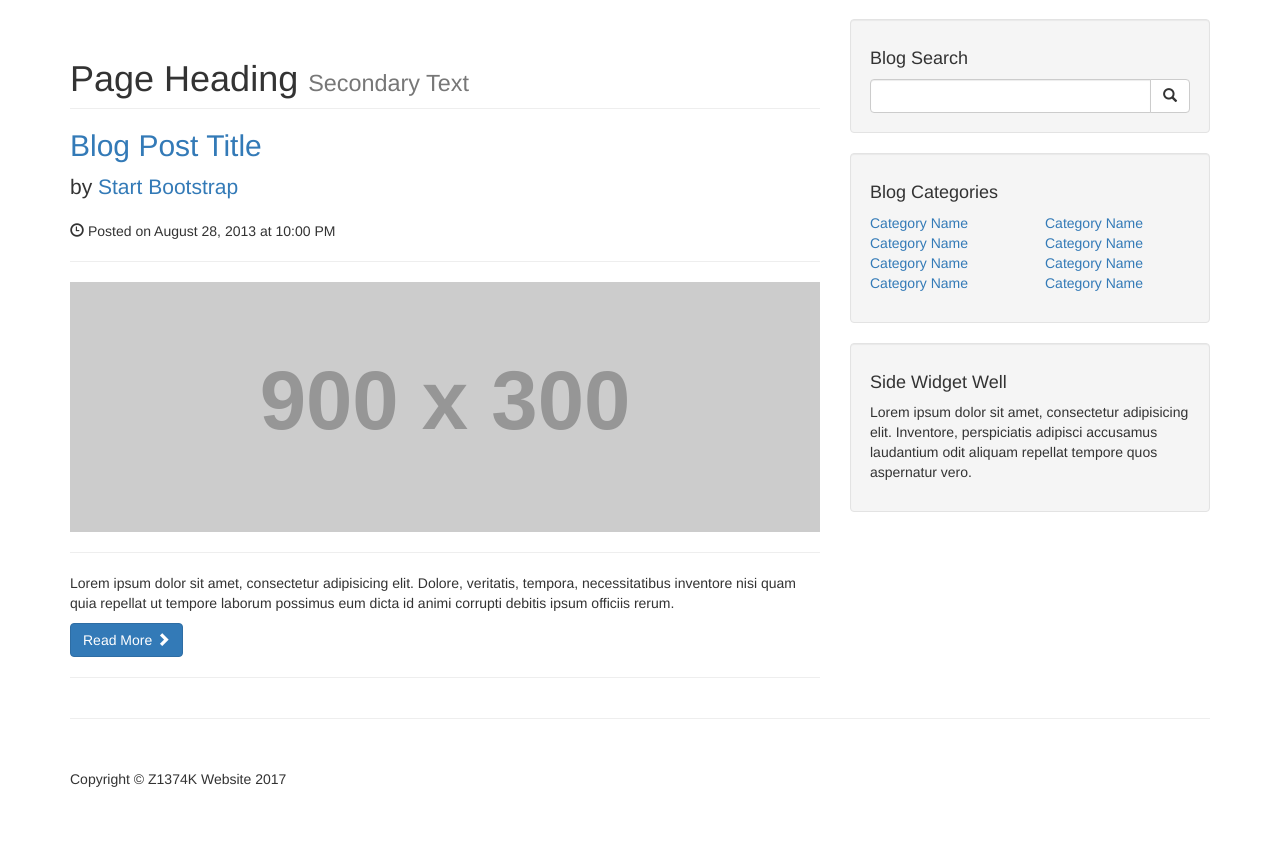
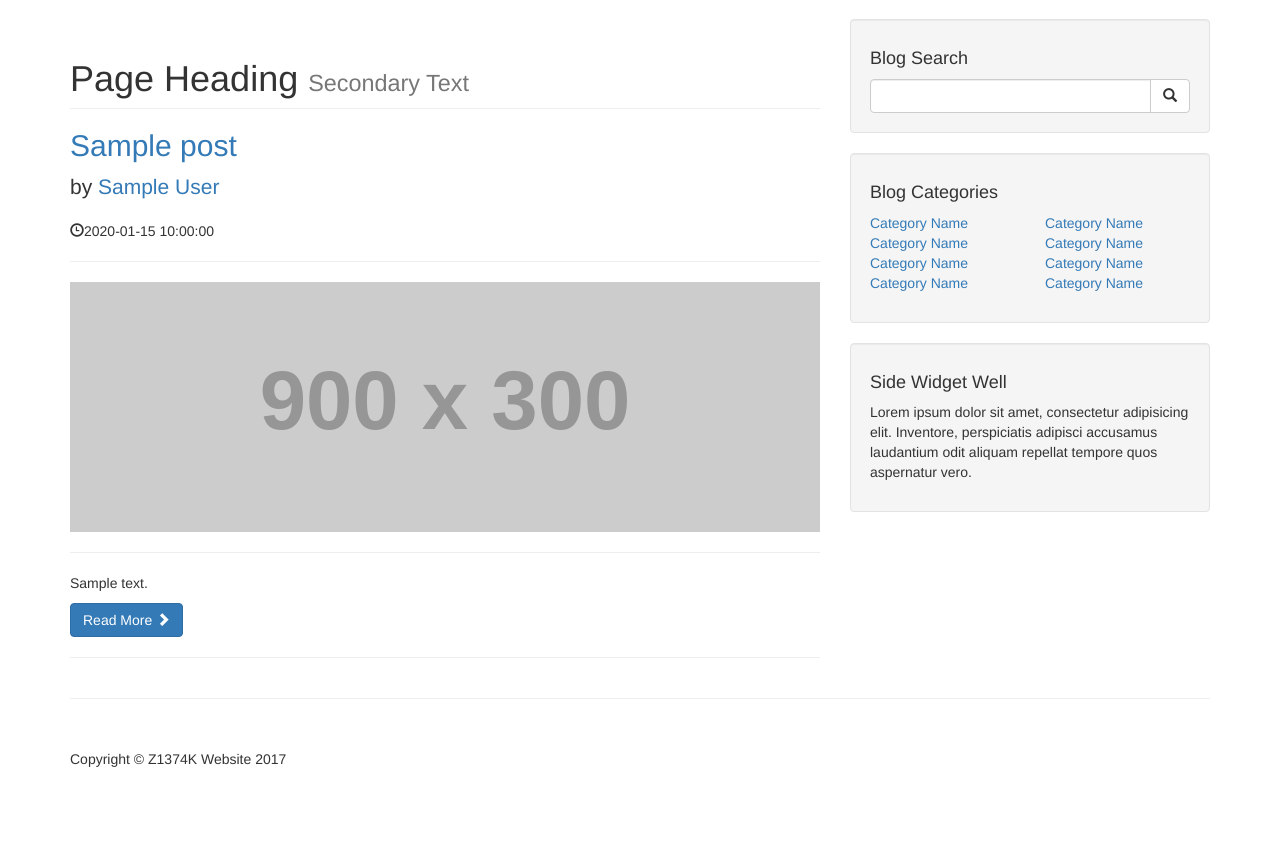
Before and after one commit to Z1374K/CMS-, a PHP site: page / in a window 1280 px wide. Shown: the part 51-900 px from the top of the page. After the commit the page ends 818 px from the top, so only its background shows below. Run offline with PHP 8.4, Linux system fonts and the light colour scheme; tables that the repository leaves empty or names only in its code hold one stand-in row (values such as "Sample post"); grey boxes labelled with a size stand in for pictures from a placeholder-image service; some libraries are stand-ins or nearby versions.

Commit message:
adding post and displaying

```diff
--- a/index.php
+++ b/index.php
@@ -11,6 +11,17 @@
             <!-- Blog Entries Column -->
             <div class="col-md-8">
 
+                <?php
+                $query = "SELECT * FROM posts";
+                $select_all_posts_query = mysqli_query($conn, $query);
+
+                while ($row = mysqli_fetch_assoc($select_all_posts_query)){
+                    $post_title = $row['post_title'];
+                    $post_author = $row['post_author'];
+                    $post_date = $row['post_date'];
+                    $post_image = $row['post_image'];
+                    $post_content = $row['post_content'];
+                ?>
                 <h1 class="page-header">
                     Page Heading
                     <small>Secondary Text</small>
@@ -18,19 +29,20 @@
 
                 <!-- First Blog Post -->
                 <h2>
-                    <a href="#">Blog Post Title</a>
+                    <a href="#"><?php echo $post_title ?></a>
                 </h2>
                 <p class="lead">
-                    by <a href="index.php">Start Bootstrap</a>
+                    by <a href="index.php"><?php echo $post_author ?></a>
                 </p>
-                <p><span class="glyphicon glyphicon-time"></span> Posted on August 28, 2013 at 10:00 PM</p>
+                <p><span class="glyphicon glyphicon-time"></span><?php echo $post_date ?></p>
                 <hr>
                 <img class="img-responsive" src="http://placehold.it/900x300" alt="">
                 <hr>
-                <p>Lorem ipsum dolor sit amet, consectetur adipisicing elit. Dolore, veritatis, tempora, necessitatibus inventore nisi quam quia repellat ut tempore laborum possimus eum dicta id animi corrupti debitis ipsum officiis rerum.</p>
+                <p><?php echo $post_content?></p>
                 <a class="btn btn-primary" href="#">Read More <span class="glyphicon glyphicon-chevron-right"></span></a>
 
                 <hr>
+<?php } ?>
 
             </div>
 
```
